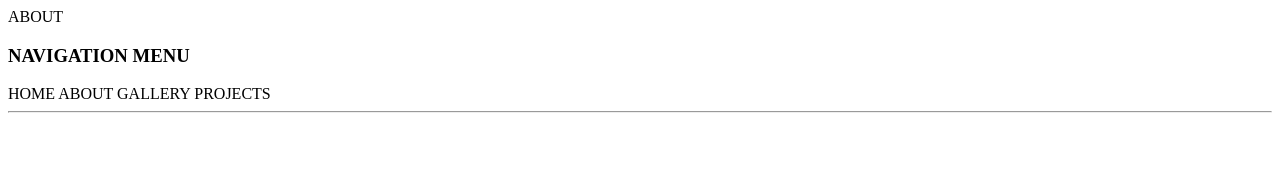
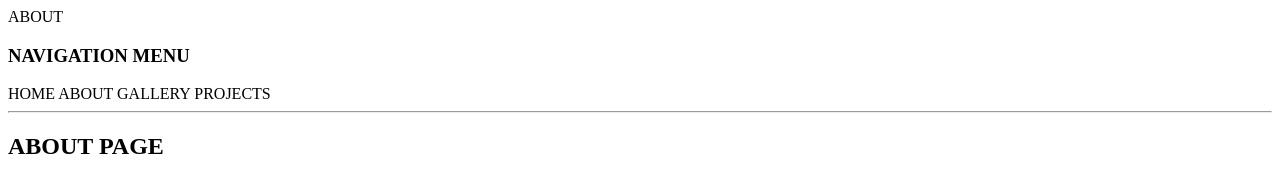
Before and after one commit to Akshaya-mukundha/akshaya, a plain HTML site: page about.html in a window 1280 px wide. Drawn offline with Linux system fonts and the light colour scheme.

Commit message:
Update about.html

```diff
--- a/about.html
+++ b/about.html
@@ -12,6 +12,7 @@
       <a herf="gallery.html"> GALLERY </a>
       <a herf="projects.html"> PROJECTS </a>
       <hr>
+      <h2> ABOUT PAGE </h2>
 
 
     </body>
```
